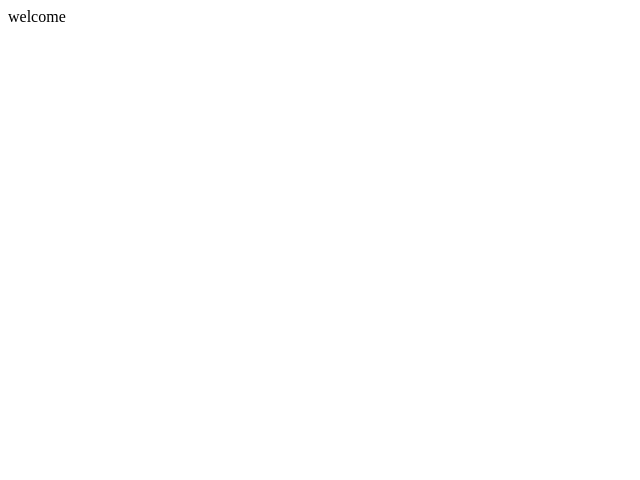
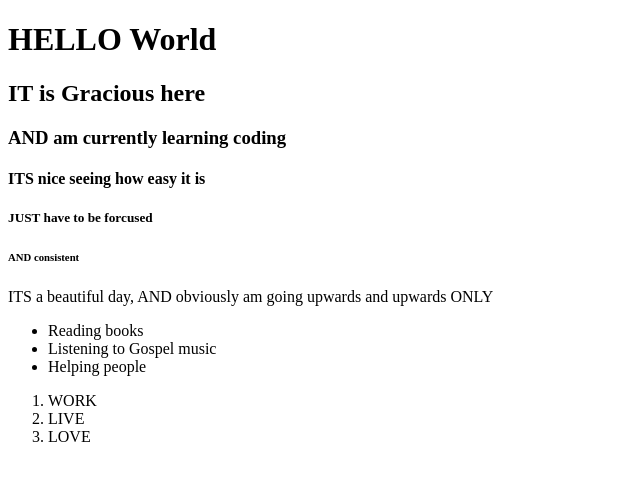
Before and after one commit to graciouslove-creator/gracelove, a plain HTML site: page index.html in a window 1280 px wide. Shown: the whole page, without its empty margins (0-640 px from the left). Drawn offline with Linux system fonts and the light colour scheme.

Commit message:
my first web page

```diff
--- a/index.html
+++ b/index.html
@@ -1,5 +1,32 @@
 <!DOCTYPE html>
 <html>
-    <head></head>
-    <body>welcome</body>
-</html>
+    <head>
+<title>My first Web page</title>
+
+    </head>
+
+    <body>
+<h1>HELLO World</h1>
+<h2>IT is Gracious here</h2>
+<h3>AND am currently learning coding</h3>
+<h4>ITS nice seeing how easy it is</h4>
+<h5>JUST have to be forcused</h5>
+<h6>AND consistent</h6>
+
+<p>ITS a beautiful day, AND obviously am going upwards and upwards ONLY</p>
+
+<ul>
+    <li>Reading books</li>
+    <li>Listening to Gospel music</li>
+    <li>Helping people</li>
+</ul>
+<ol>
+    <li>WORK</li>
+    <li>LIVE</li>
+    <li>LOVE</li>
+</ol>
+
+
+
+  </body>
+  </html>
```
